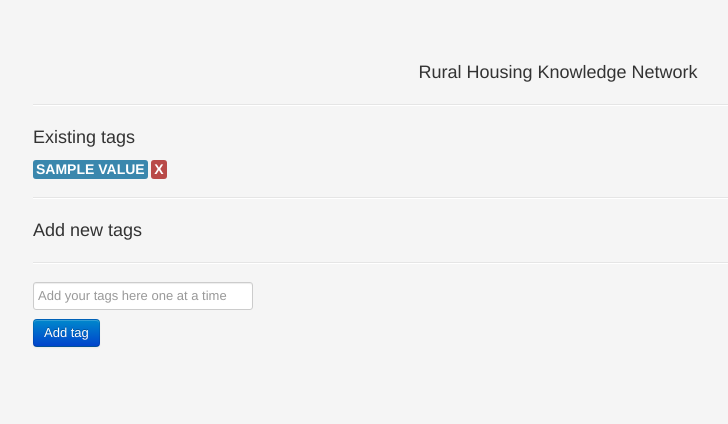
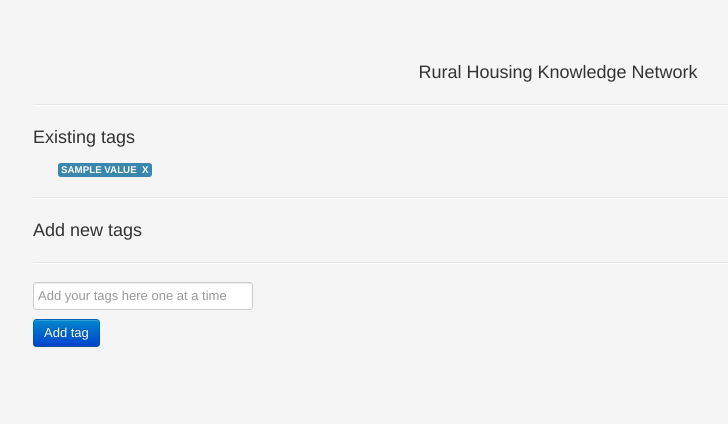
Before and after one commit to DarkSector/profilebuilder, a Flask app: template profilebuilder/templates/tags.html in a window 1280 px wide. Shown: the part 194-618 px from the top of the page, without its empty margins (82-810 px from the left). Run offline with Flask 2, Linux system fonts and the light colour scheme; the visitor is signed in with stand-in values (Sample User, id 1); the template is opened without the code that fills it: most values are stand-ins (such as "Sample title", 1, 10 or a date in 2020); parts of the project's set-up code (start-up, migrations or seed data) failed here and were passed over; some libraries are stand-ins or nearby versions.

Commit message:
updated divs to list

```diff
--- a/profilebuilder/templates/tags.html
+++ b/profilebuilder/templates/tags.html
@@ -64,16 +64,16 @@ footer p
 </div>
 	<div class="hero-unit">
 
-
 		<p class="heading">Rural Housing Knowledge Network</p>
 		<hr />
 		<p>Existing tags</p>
+		<ul id="taglist">
 		{% for onetag in alltags %}
-
-			<span style="font-size: 14px" class="label label-info">{{ onetag.value }}</span>
-			<span style="font-size: 14px" class="label label-important"><a style="color: white" href="">x</a></span>&nbsp;&nbsp;&nbsp;&nbsp;
+			<li style="list-style-type: none;" id="tagvalue{{ onetag._id }}"><span class="label label-info">{{ onetag.value }} &nbsp;<a style="color: white" href="javascript://" onclick="Sijax.request('deltag', ['{{ onetag._id}}']);">x</a></span></li>
 
 		{% endfor %}
+		</ul>
+
 		<hr />
 		<p>Add new tags</p>
 		<hr />
```
